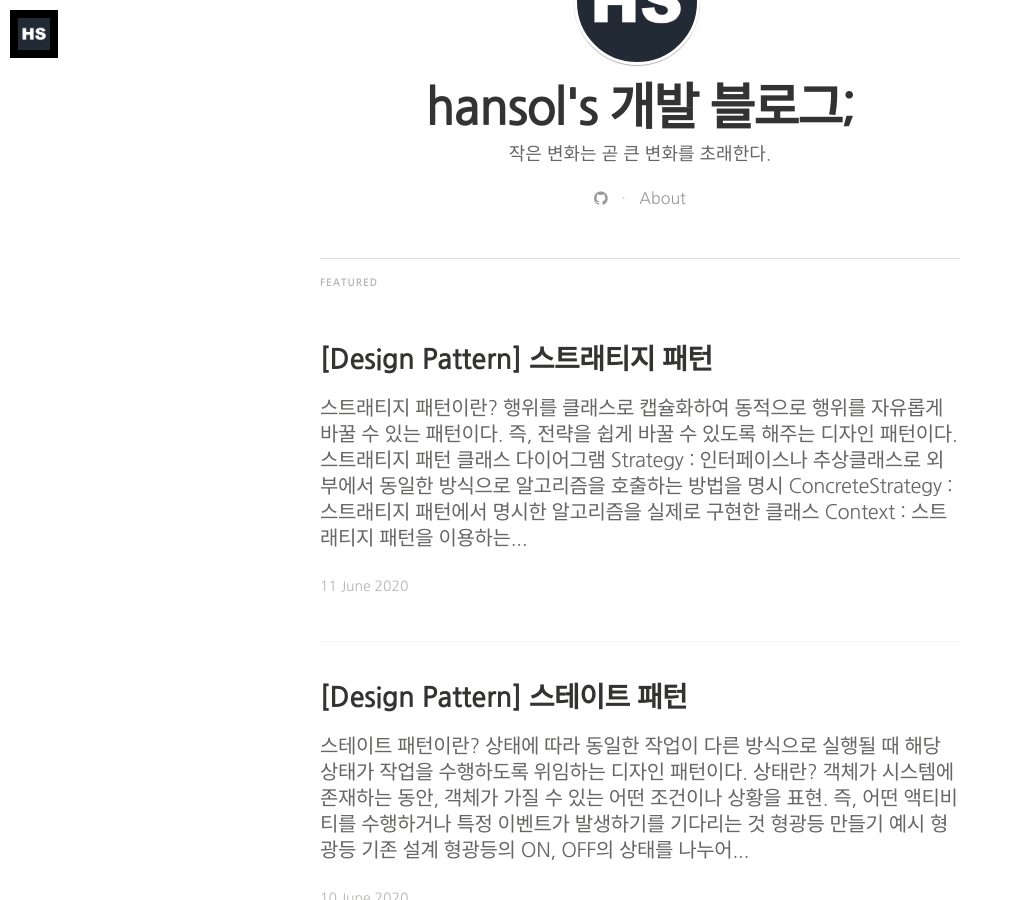
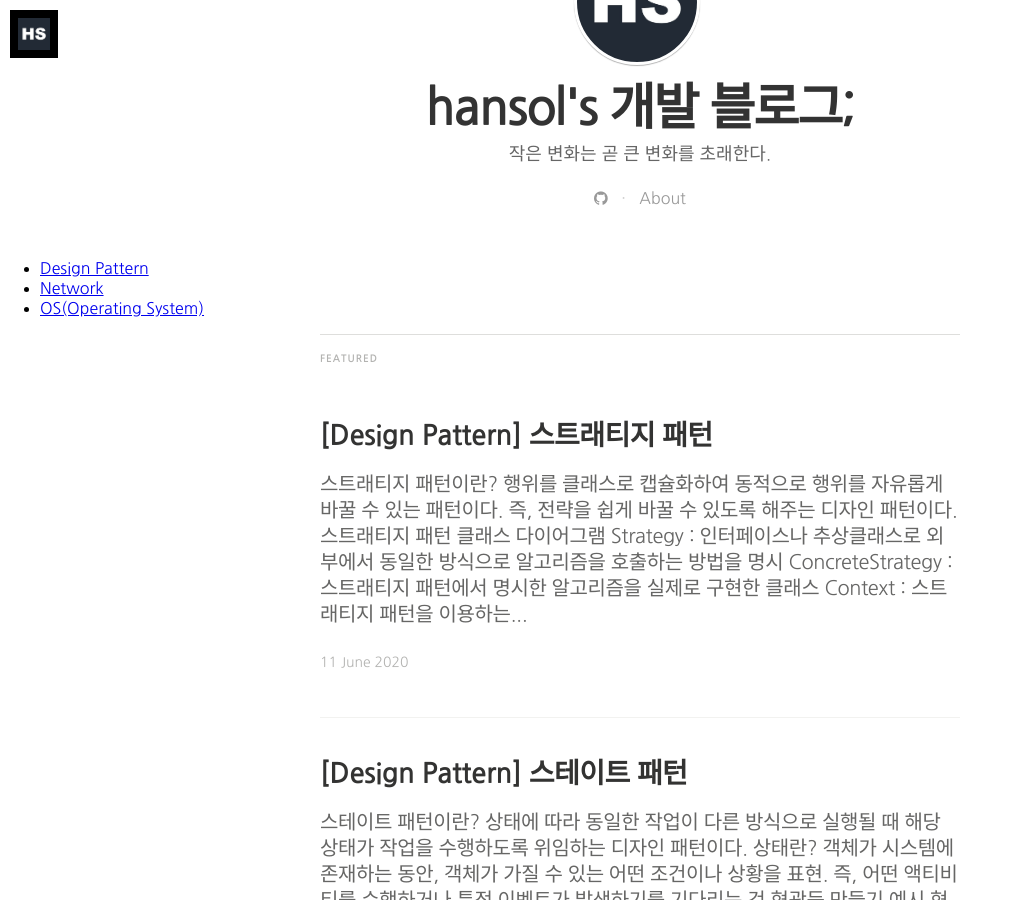
Before and after one commit to mentalK94/HOPEful.github.io, a Jekyll site: the page built from index.html, in a window 1280 px wide and 900 px high, scrolled down 451 px. Shown: the whole window, without its empty margins (0-1013 px from the left). Built offline with Jekyll 4.4.1, drawn with Linux system fonts in a browser that asks for light colours; nearby versions of some CDN libraries; some web fonts are replaced; the list of posts is cut into pages by our own code.

Commit message:
category 추가

```diff
--- a/_posts/2020-06-10-SingletonPattern.md
+++ b/_posts/2020-06-10-SingletonPattern.md
@@ -5,7 +5,7 @@ subtitle: '싱글턴 패턴의 개념을 이해하고 구현할 수 있다.'
 date: 2020-06-10
 author: hansol Kim
 image: '/assets/article_images/designPattern/designPattern.jpg'
-categories: designPattern
+categories: Design Pattern
 tags: featured
 comments: true
 sitemap :
--- a/_posts/2020-06-10-StatePattern.md
+++ b/_posts/2020-06-10-StatePattern.md
@@ -5,7 +5,7 @@ subtitle: '스테이트 패턴의 개념을 이해하고 구현할 수 있다.'
 date: 2020-06-10
 author: hansol Kim
 image: '/assets/article_images/designPattern/designPattern.jpg'
-categories: designPattern
+categories: Design Pattern
 tags: featured
 comments: true
 sitemap :
--- a/_posts/2020-06-11-StrategyPattern.md
+++ b/_posts/2020-06-11-StrategyPattern.md
@@ -5,7 +5,7 @@ subtitle: '스트래티지 패턴의 개념을 이해하고 구현할 수 있다
 date: 2020-06-11
 author: hansol Kim
 image: '/assets/article_images/designPattern/designPattern.jpg'
-categories: designPattern
+categories: Design Pattern
 tags: featured
 comments: true
 sitemap :
--- /dev/null
+++ b/category/DesignPattern.md
@@ -0,0 +1,7 @@
+---
+
+layout: category
+
+title: Design Pattern
+
+---
--- /dev/null
+++ b/category/Network.md
@@ -0,0 +1,7 @@
+---
+
+layout: category
+
+title: Network
+
+---
--- /dev/null
+++ b/category/OperatingSystem.md
@@ -0,0 +1,7 @@
+---
+
+layout: category
+
+title: OS(Operating System)
+
+---
--- a/index.html
+++ b/index.html
@@ -27,6 +27,21 @@ layout: default
     </div>
 </header>
 
+<header class="site-category">
+  <ul>
+
+    {% assign pages_list = site.pages %}
+    {% for node in pages_list %}
+      {% if node.title != null %}
+        {% if node.layout == "category" %}
+          <li><a class="category-link {% if page.url == node.url %} active{% endif %}"
+          href="{{ site.baseurl }}{{ node.url }}">{{ node.title }}</a></li>
+        {% endif %}
+      {% endif %}
+    {% endfor %}
+
+</ul>
+</header>
 
 <main class="content" role="main">
 
```
Also changed, not shown: _layouts/category.html (added, +18 -0 lines).
